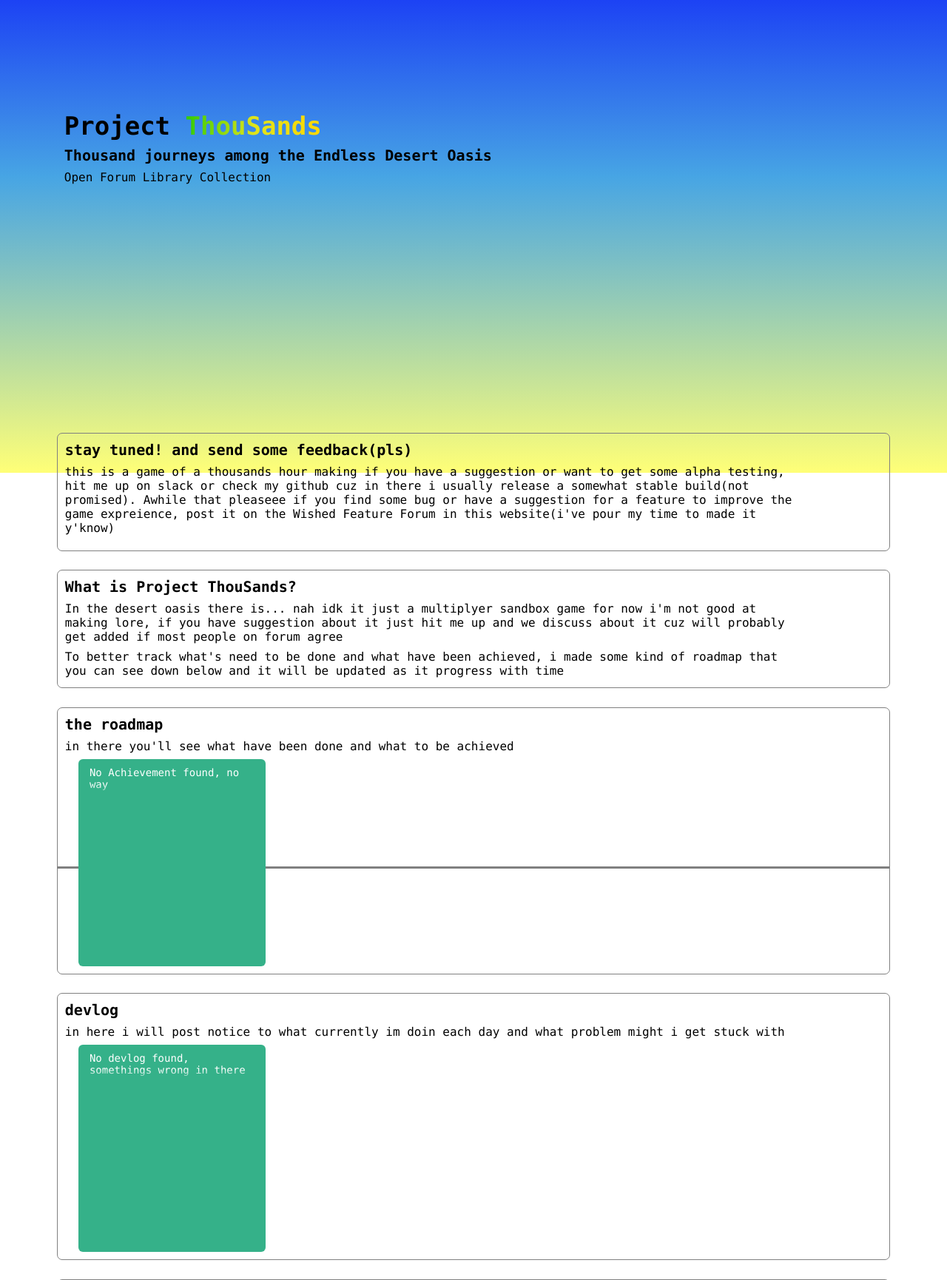
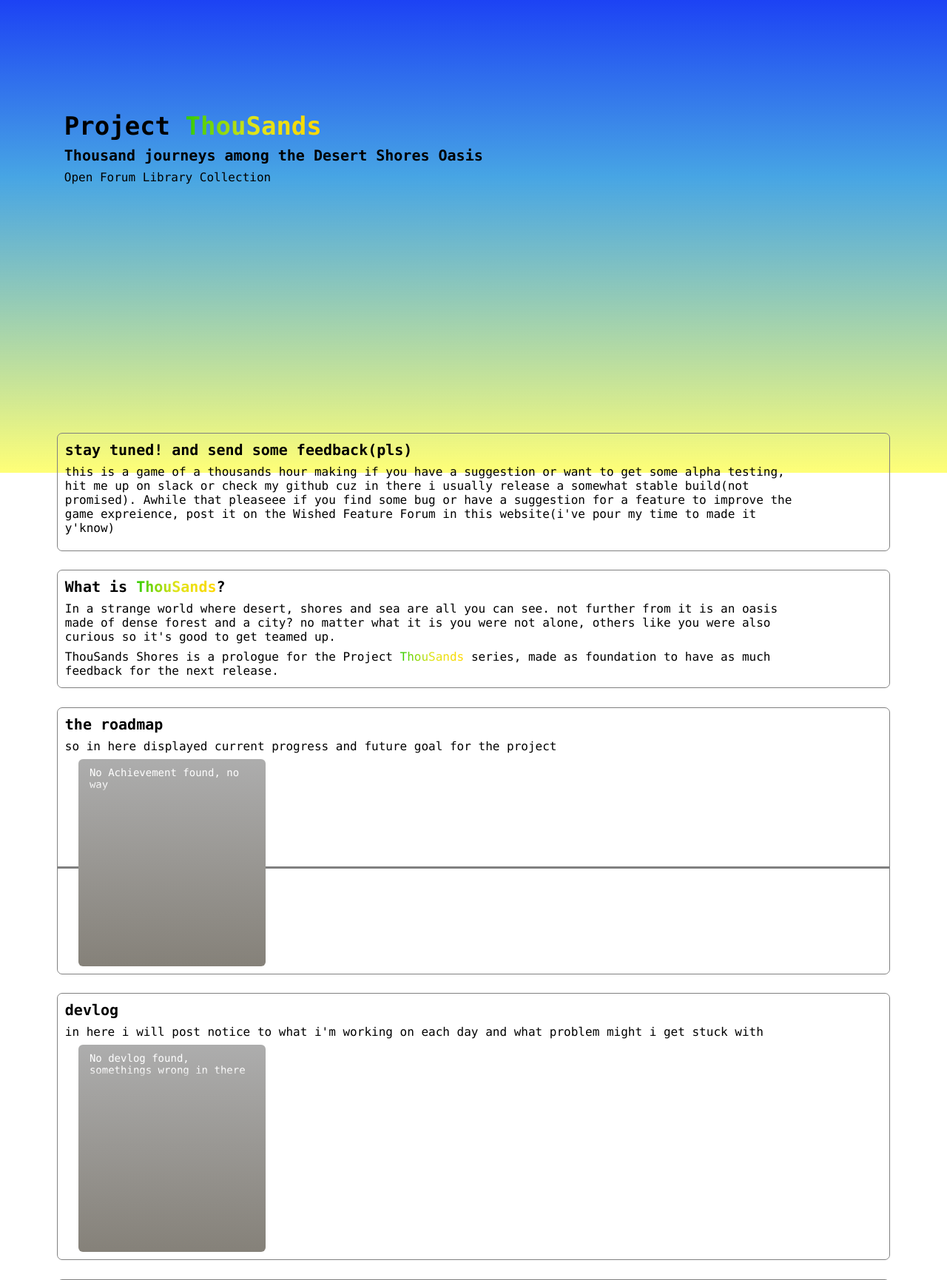
Before and after one commit to NNRVINTAGE/ThouSands-Forum, a PHP site: page / in a window 1280 px wide. Shown: the part 161-1891 px from the top of the page at 74% size. Run offline with PHP 8.4, Linux system fonts and the light colour scheme; data that the repository does not hold is empty.

Commit message:
some get changes, some not yet

```diff
--- a/index.php
+++ b/index.php
@@ -19,6 +19,7 @@
     <title>Project ThouSands</title>
 </head>
 <body>
+    <div class="bg">.</div>
     <header>
         <nav id="nav">
             <?php
@@ -37,7 +38,7 @@
     </header>
     <section class="sect_1">
         <h1>Project <span>ThouSands</span></h1>
-        <h2>Thousand journeys among the Endless Desert Oasis</h2>
+        <h2>Thousand journeys among the Desert Shores Oasis</h2>
         <div class="linkie-button">
             <a href="forum-connect/connect_it.php?state=login" class="Forum">Open Forum</a>
             <a href="LibsClt/openlibrary/libs.php" class="Libs">Library Collection</a>
@@ -48,18 +49,18 @@
         <p>this is a game of a thousands hour making if you have a suggestion or want to get some alpha testing, hit me up on slack or check my github cuz in there i usually release a somewhat stable build(not promised). Awhile that pleaseee if you find some bug or have a suggestion for a feature to improve the game expreience, post it on the Wished Feature Forum in this website(i've pour my time to made it y'know)</p>
     </section>
     <section>
-        <h2>What is Project ThouSands?</h2>
-        <P>In the desert oasis there is... nah idk it just a multiplyer sandbox game for now i'm not good
-            at making lore, if you have suggestion about it just hit me up and we discuss about it cuz
-            will probably get added if most people on forum agree
+        <h2>What is <span>ThouSands</span>?</h2>
+        <P>In a strange world where desert, shores and sea are all you can see.
+            not further from it is an oasis made of dense forest and a city?
+            no matter what it is you were not alone, others like you were also curious so it's good to get teamed up.
         </P>
-        <p>To better track what's need to be done and what have been achieved, i made some kind of
-            roadmap that you can see down below and it will be updated as it progress with time
+        <p>
+            ThouSands Shores is a prologue for the Project <span>ThouSands</span> series, made as foundation to have as much feedback for the next release.
         </p>
 </section>
     <section class="map_main_container">
         <h2>the roadmap</h2>
-        <p>in there you'll see what have been done and what to be achieved</p>
+        <p>so in here displayed current progress and future goal for the project</p>
         <div class="map-container">
             <div class="map-road"></div>
             <?php
@@ -97,7 +98,7 @@
     </section>
     <section class="devlog_main_container">
         <h2>devlog</h2>
-        <p>in here i will post notice to what currently im doin each day and what problem might i get stuck with</p>
+        <p>in here i will post notice to what i'm working on each day and what problem might i get stuck with</p>
         <div class="devlog-container">
             <?php
             $stmt_check_dvlog = $connects->prepare("SELECT * FROM dvlogs WHERE dvlogState = ? ORDER BY dvlogDates DESC LIMIT 4;");
@@ -172,8 +173,8 @@
         </div>
         <div class="copyright">
             <p>© 2025 Vintago - All right reserved</p>
+            <h2 class="things">VINTAGO</h2>
         </div>
-        <h2 class="things">VINTAGO</h2>
     </footer>
 </body>
 </html>
--- a/styling/index.css
+++ b/styling/index.css
@@ -13,6 +13,9 @@
     --primary: #35b189;
     --secondary:#6bccac;
     --highlight: #96d8c3;
+    --monochrome1: rgb(133, 129, 121);
+    --monochrome2: rgb(173, 173, 173);
+    --gradibg: linear-gradient(to bottom, var(--monochrome2), var(--monochrome1));
     --footbg: black;
     --alttext: white;
     --graditext: linear-gradient(to right, rgb(48, 204, 0), rgb(224, 228, 27), gold);
@@ -21,17 +24,25 @@
     scroll-behavior: smooth;
 }
 body {
-    height: 100vh;
     width: 100%;
-    height: 100vh;
     display: flex;
     flex-wrap: wrap;
     align-items: center;
     justify-content: center;
+    background: transparent;
+    gap: 2vw;
+    z-index: 1;
+}
+.bg {
+    position: fixed;
+    top: 0;
+    left: 0;
+    width: 100vw;
+    height: 100vh;
+    color: transparent;
     background: linear-gradient(180deg, blue, rgb(71, 165, 228), rgba(255, 255, 0, 0.534));
     background-repeat: no-repeat;
-    gap: 2vw;
-    z-index: 1;
+    z-index: 0;
 }
 section {
     padding: 10px;
@@ -43,6 +54,7 @@
     border: 1px solid gray;
     border-radius: 7px;
     gap: 8px;
+    z-index: 2;
 }
 h1 {
     font-size: 34px;
@@ -152,7 +164,7 @@
     display: flex;
     flex-direction: column;
     align-items: baseline;
-    background: var(--primary);
+    background: var(--gradibg);
     border-radius: 6px;
     color: inherit;
     gap: 2px;
@@ -180,7 +192,12 @@
 }
 
 .acv-banner {
-    display: none;
+    margin: auto;
+    width: 60%;
+    aspect-ratio: 1/1;
+    object-fit: contain;
+    object-position: center;
+    color: transparent;
 }
 .acv-link,
 .devlog-link
@@ -278,12 +295,14 @@
 footer {
     padding: 10px 6vw;
     width: 100%;
-    height: 100vh;
+    min-height: 100vh;
+    height: max-content;
     display: flex;
     flex-wrap: wrap;
     justify-content: space-between;
     background: var(--footbg);
     color: var(--alttext);
+    z-index: 2;
 }
 .footer-group {
     padding: 30px;
@@ -322,16 +341,19 @@
 }
 
 .copyright {
+    margin: auto 0 0 0;
     width: 100vw;
+    max-width: 100vw;
     height: max-content;
     display: flex;
+    flex-direction: column;
     align-items: center;
     justify-content: center;
     text-align: center;
 }
 .things {
     color: inherit;
-    width: 100vw;
+    width: 100%;
     height: min-content;
     text-align: center;
     font-size: calc(90vw/7);
```
Also changed, not shown: README.md.
